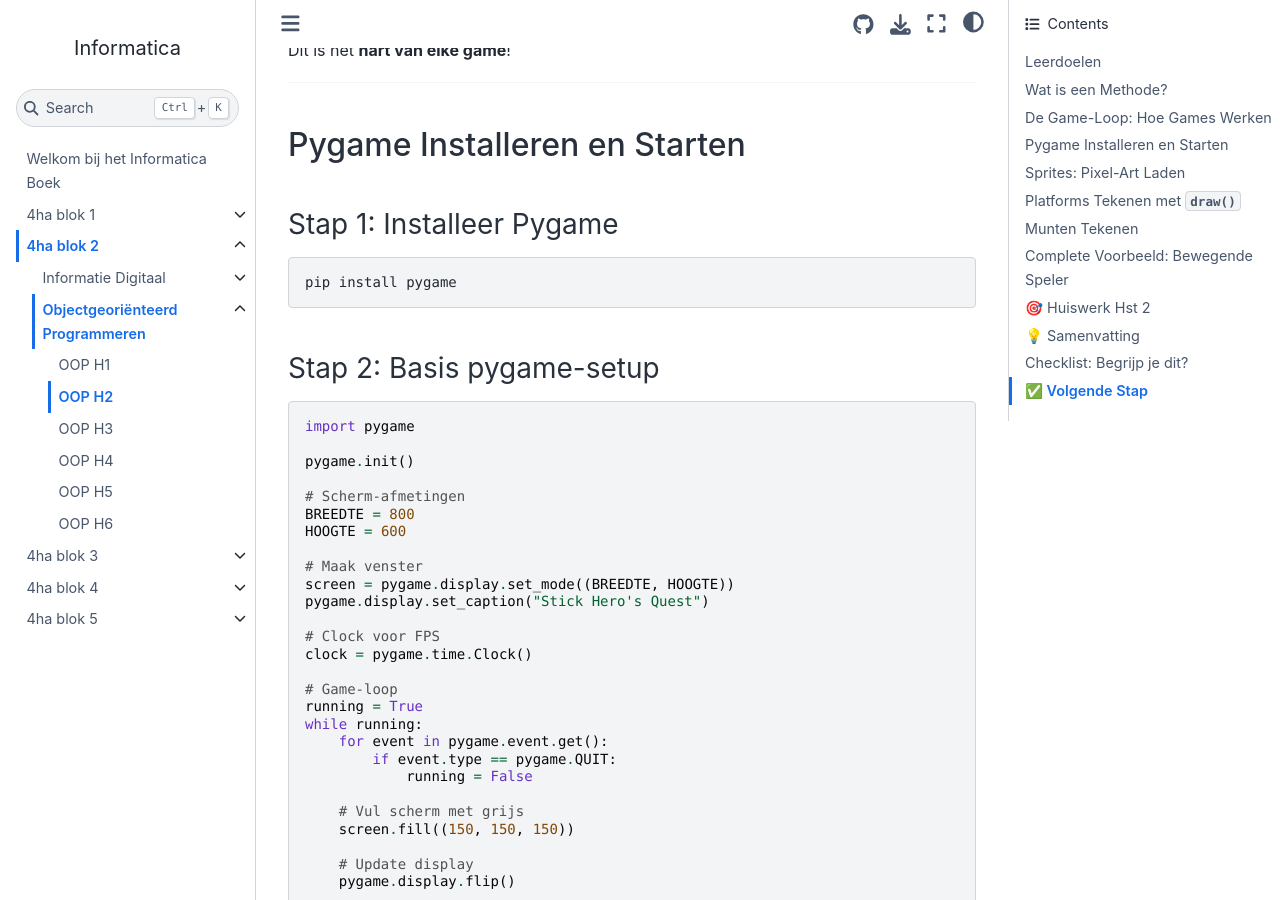
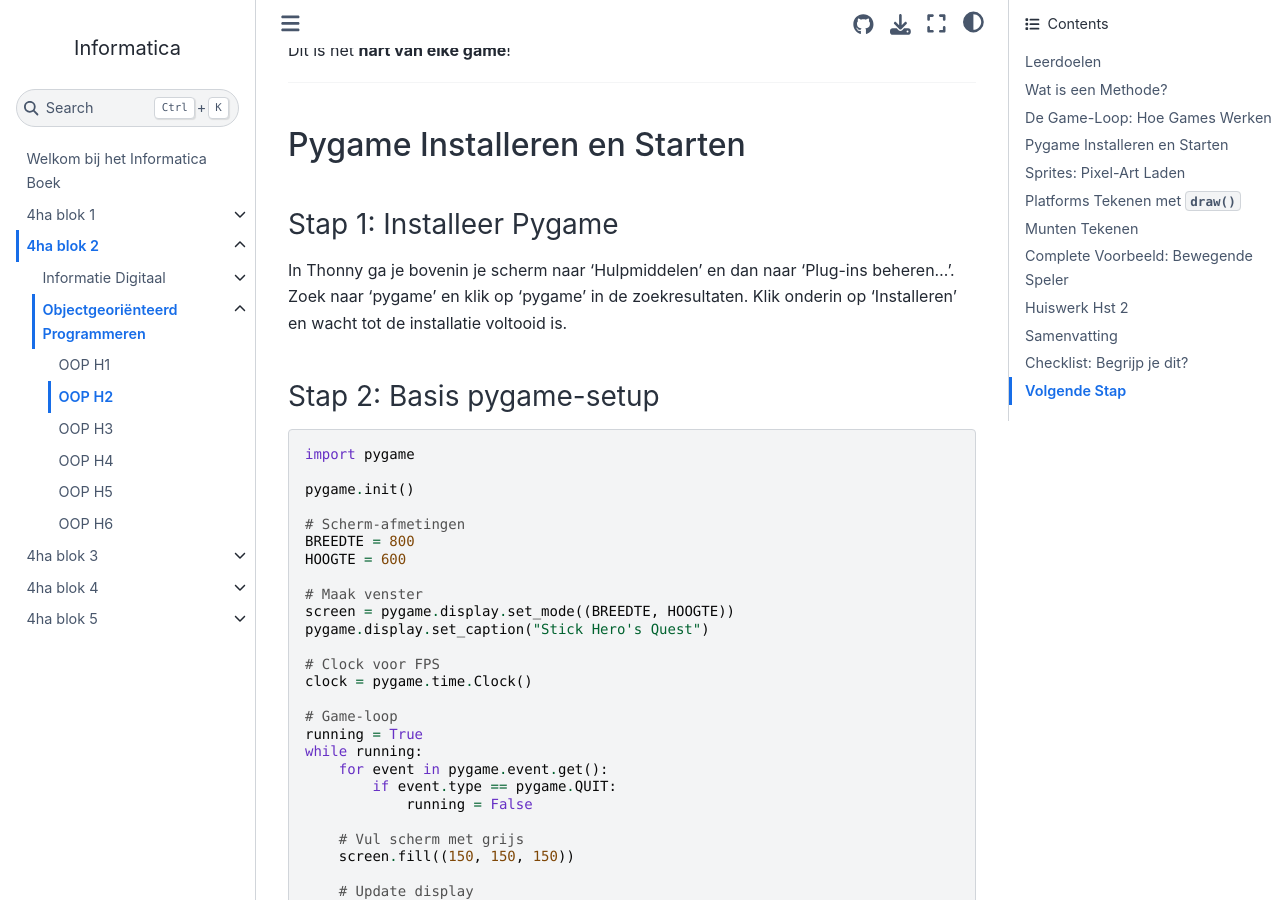
Before and after one commit to JoostvanTiel/informatica, a Jupyter Book: the page built from book/blok2/OOP/hoofdstuk2.md, in a window 1280 px wide and 900 px high, scrolled down 2256 px. Built offline with Jupyter Book 1.0.4 settings and Sphinx 7.4.7 and the Sphinx Book theme 1.1.4, drawn with Linux system fonts in a browser that asks for light colours; some of the changed text lies outside the part shown.

Commit message:
Verwijder onnodige emoji's en verduidelijk instructies in hoofdstukken 1 en 2

````diff
--- a/book/blok2/OOP/hoofdstuk2.md
+++ b/book/blok2/OOP/hoofdstuk2.md
@@ -102,9 +102,7 @@ Dit is het **hart van elke game**!
 
 ### Stap 1: Installeer Pygame
 
-```bash
-pip install pygame
-```
+In Thonny ga je bovenin je scherm naar 'Hulpmiddelen' en dan naar 'Plug-ins beheren...'. Zoek naar 'pygame' en klik op 'pygame' in de zoekresultaten. Klik onderin op 'Installeren' en wacht tot de installatie voltooid is.
 
 ### Stap 2: Basis pygame-setup
 
@@ -437,7 +435,7 @@ pygame.quit()
 
 ---
 
-## 🎯 Huiswerk Hst 2
+## Huiswerk Hst 2
 
 ### Opgave 1: Methoden Toevoegen
 
@@ -499,7 +497,7 @@ Maak minstens 5 munten en plaats ze boven platforms.
 
 ---
 
-## 💡 Samenvatting
+## Samenvatting
 
 | Concept                    | Uitleg                                      |
 | -------------------------- | ------------------------------------------- |
@@ -527,7 +525,7 @@ Maak minstens 5 munten en plaats ze boven platforms.
 
 ---
 
-## ✅ Volgende Stap
+## Volgende Stap
 
 **Hoofstuk 3:**
 
````
Also changed, not shown: book/blok2/OOP/hoofdstuk1.md (+3 -5 lines).
